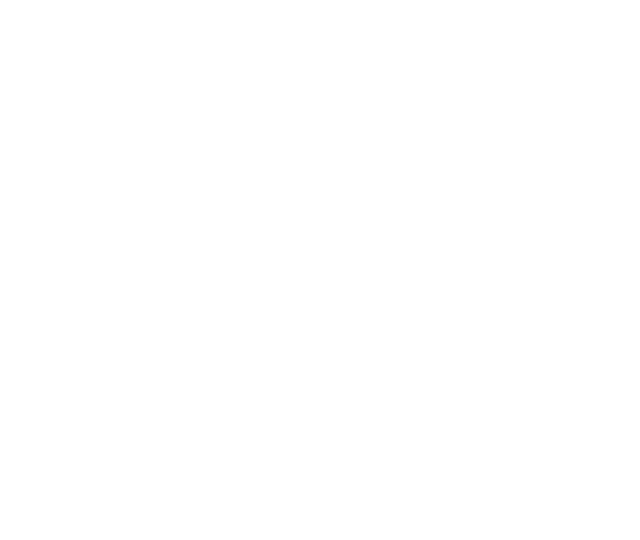
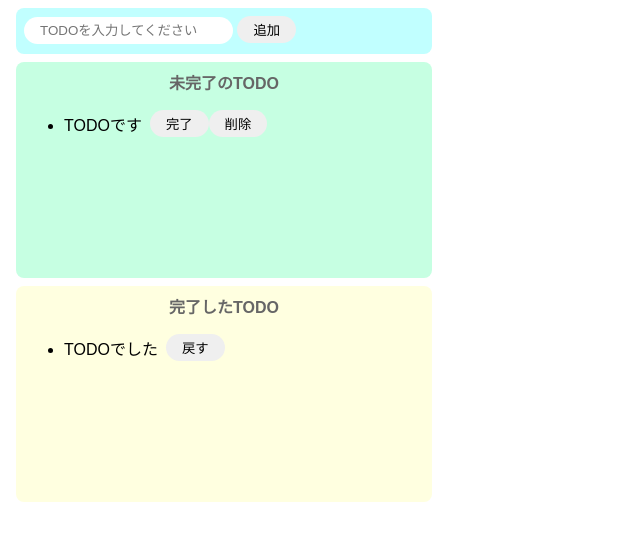
Before and after one commit to masatomo-sugawara/todo-js, a website built with Parcel: page index.html in a window 1280 px wide. Shown: the whole page, without its empty margins (0-640 px from the left). Built offline with nearby package versions, Linux system fonts and the light colour scheme.

Commit message:
CSSでスタイリング

```diff
--- a/index.html
+++ b/index.html
@@ -1,16 +1,34 @@
 <!DOCTYPE html>
 <html>
+  <head>
+    <title>TODO(JS)</title>
+    <meta charset="UTF-8" />
+  </head>
 
-<head>
-	<title>Parcel Sandbox</title>
-	<meta charset="UTF-8" />
-</head>
-
-<body>
-	<div id="app"></div>
-
-	<script src="src/index.js">
-	</script>
-</body>
-
+  <body>
+    <div class="input-area">
+      <input placeholder="TODOを入力してください" />
+      <button>追加</button>
+    </div>
+    <div class="incomplete-area">
+      <p class="title">未完了のTODO</p>
+      <ul>
+        <div class="list-row">
+          <li>TODOです</li>
+          <button>完了</button>
+          <button>削除</button>
+        </div>
+      </ul>
+    </div>
+    <div class="complete-area">
+      <p class="title">完了したTODO</p>
+      <ul>
+        <div class="list-row">
+          <li>TODOでした</li>
+          <button>戻す</button>
+        </div>
+      </ul>
+    </div>
+    <script src="src/index.js"></script>
+  </body>
 </html>
--- a/src/styles.css
+++ b/src/styles.css
@@ -1,3 +1,66 @@
 body {
   font-family: sans-serif;
 }
+
+input {
+  border-radius: 16px;
+  border: none;
+  padding: 6px 16px;
+  outline: none;
+}
+
+button {
+  border-radius: 16px;
+  border: none;
+  padding: 4px 16px;
+}
+
+button:hover {
+  background-color: #ff7fff;
+  color: #fff;
+  cursor: pointer;
+}
+
+li {
+  margin-right: 8px;
+}
+
+.input-area {
+  background-color: #c1ffff;
+  width: 400px;
+  height: 30px;
+  padding: 8px;
+  margin: 8px;
+  border-radius: 8px;
+}
+
+.incomplete-area {
+  background-color: #c6ffe2;
+  width: 400px;
+  height: 200px;
+  padding: 8px;
+  margin: 8px;
+  border-radius: 8px;
+}
+
+.complete-area {
+  background-color: #ffffe0;
+  width: 400px;
+  height: 200px;
+  padding: 8px;
+  margin: 8px;
+  border-radius: 8px;
+}
+
+.title {
+  text-align: center;
+  margin-top: 0;
+  font-weight: bold;
+  color: #666;
+}
+
+.list-row {
+  display: flex;
+  align-items: center;
+  padding-bottom: 4px;
+}
```
